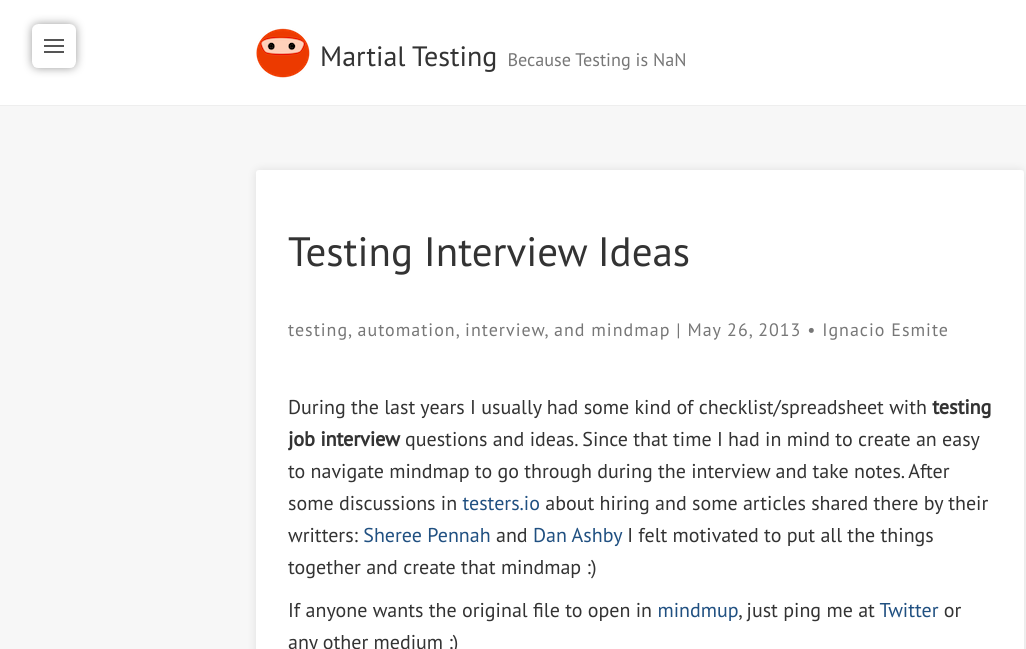
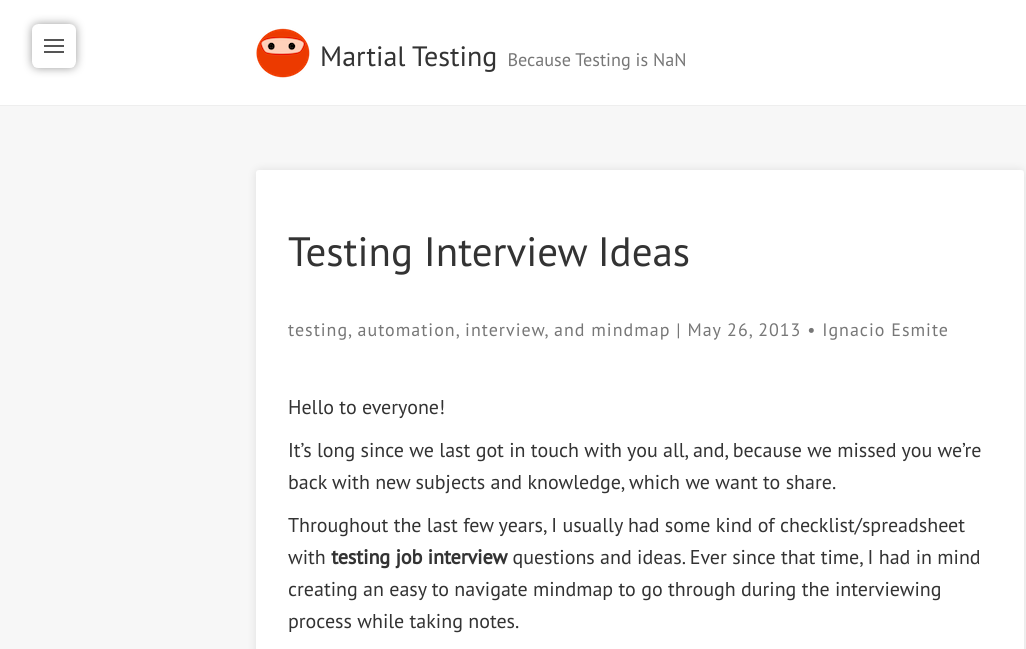
Before and after one commit to martialtesting/martialtesting.github.io, a Jekyll site: the page built from _posts/2016-09-04-testing-interview-ideas.md, in a window 1280 px wide, cut to the strip 0-649 px from the top of the page. Shown: the whole strip, without its empty margins (0-1026 px from the left). Built offline with Jekyll 4.4.1, drawn with Linux system fonts in a browser that asks for light colours; nearby versions of some CDN libraries; some of the changed text lies outside the part shown.

Commit message:
Update 2016-09-04-testing-interview-ideas.md

```diff
--- a/_posts/2016-09-04-testing-interview-ideas.md
+++ b/_posts/2016-09-04-testing-interview-ideas.md
@@ -10,13 +10,17 @@ tags:
 author: "Ignacio Esmite"
 ---
 
-During the last years I usually had some kind of checklist/spreadsheet with **testing job interview** questions and ideas. Since that
-time I had in mind to create an easy to navigate mindmap to go through during the interview and take notes. After some discussions
-in [testers.io](http://www.testers.io/) about hiring and some articles shared there by their writters: [Sheree Pennah](https://gist.github.com/pennah/b551d1c0e74483c09df5259c35c779c1) and
-[Dan Ashby](https://danashby.co.uk/2015/12/07/how-i-interview-testers/) I felt motivated to put all the things together and create that mindmap :)
+Hello to everyone!
 
-If anyone wants the original file to open in [mindmup](https://www.mindmup.com), just ping me at [Twitter](https://twitter.com/nachoesmite) or any other medium :)
+It's long since we last got in touch with you all, and, because we missed you we're back with new subjects and knowledge, which we want to share.
+
+Throughout the last few years, I usually had some kind of checklist/spreadsheet with **testing job interview** questions and ideas. Ever since that time, I had in mind creating an easy to navigate mindmap to go through during the interviewing process while taking notes.
+
+After some discussions in [testers.io](http://www.testers.io/) about hiring, and also, some articles shared there by their writers: [Sheree Pennah](https://gist.github.com/pennah/b551d1c0e74483c09df5259c35c779c1) and
+[Dan Ashby](https://danashby.co.uk/2015/12/07/how-i-interview-testers/) I felt motivated to put all those things together and create the mindmap :)
+
+In case anyone would want the original file, to open it in [mindmup](https://www.mindmup.com), just ping me on [Twitter](https://twitter.com/nachoesmite) or any other media :)
 
 ![938a41e055120134530a1775539b39bb](https://cloud.githubusercontent.com/assets/659851/18233915/987f125a-72cb-11e6-910a-aaf7b98f406e.png)
 
-**The lack of color in the mindmap is b/c I use a state plugin to add colors during the interview ;)**
+**Lastly, the lack of colors in the mindmap is b/c I use a state plugin to add colors throughout the interview itself ;)**
```
